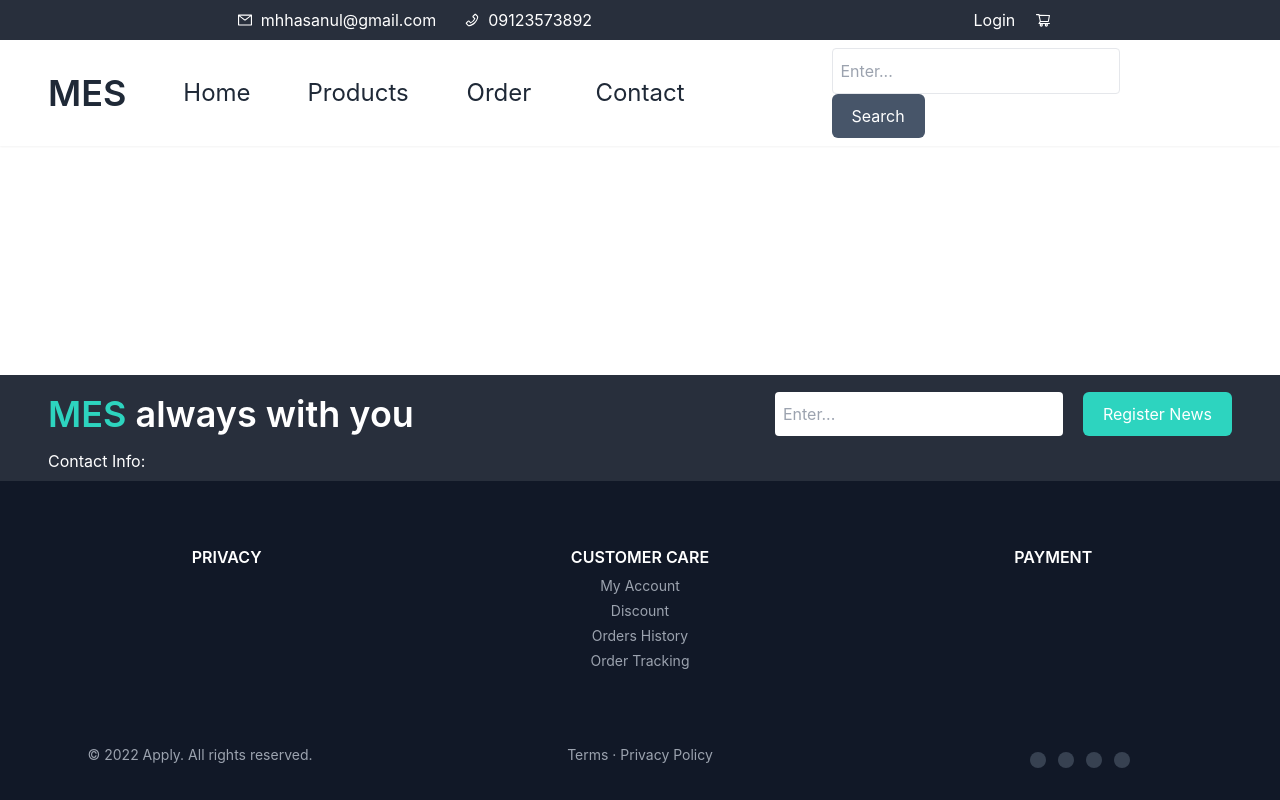
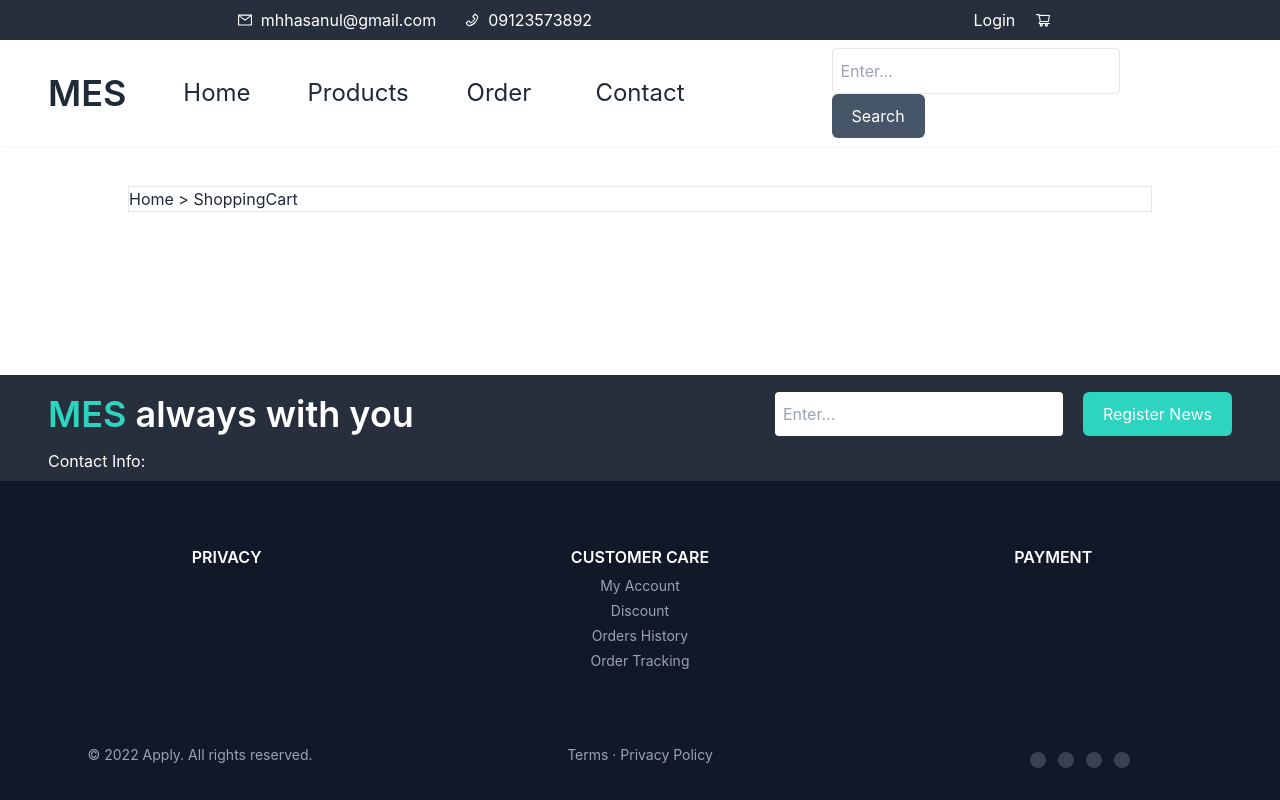
Before and after one commit to eNViDAT0001/WebMES, a React (Create React App) app: page /shopping-cart in a window 1280 px wide. Built offline with nearby package versions, Linux system fonts and the light colour scheme; what tw-elements would draw is missing.

Commit message:
mai lam tiep

```diff
--- /dev/null
+++ b/src/components/ShoppingCart/ListCart.js
@@ -0,0 +1,7 @@
+const ListCart = () => {
+    return(<div>
+        ahihi
+    </div>)
+}
+
+export default ListCart
--- /dev/null
+++ b/src/components/ShoppingCart/index.js
@@ -0,0 +1,9 @@
+const ShoppingCart = () => {
+    return(<div className="flex justify-center mt-10">
+        <div className="w-[80%] border flex justify-start flex-col">
+            <h1>Home {`>`} ShoppingCart</h1>
+        </div>
+    </div>)
+}
+
+export default ShoppingCart
--- a/src/pages/CartPages/CartPage.js
+++ b/src/pages/CartPages/CartPage.js
@@ -1,10 +1,10 @@
 
 import { Fragment } from "react";
-
+import ShoppingCart from "../../components/ShoppingCart";
 const CartPage = () =>{
     return(
         <Fragment>
-                <div>đây là shoppingCart</div>
+                <ShoppingCart/>
         </Fragment>
     )
 }
--- a/src/routing/MainRoute.js
+++ b/src/routing/MainRoute.js
@@ -31,11 +31,11 @@ function MainRoute() {
           </Route>*/}
           <Route path="/category" element={<CategoryPage />} />
           <Route path="/product" element={<ProductPage />} />
-        <Route element={TitleWithPathLayout}>
+        {/*<Route element={TitleWithPathLayout}>*/}
           <Route path="/order" element={<OrderPage />} />
           {/* <Route path="/payment" element={<Payment />} /> */}
           <Route path="/shopping-cart" element={<CartPage />} />
-        </Route>
+        {/*</Route>*/}
         {/*<Route path="/account" element={PathLayout}>
           <Route path="/address" element={<AddressPage />} />
           <Route path="/detail" element={<AccountDetailPage />} />
```
